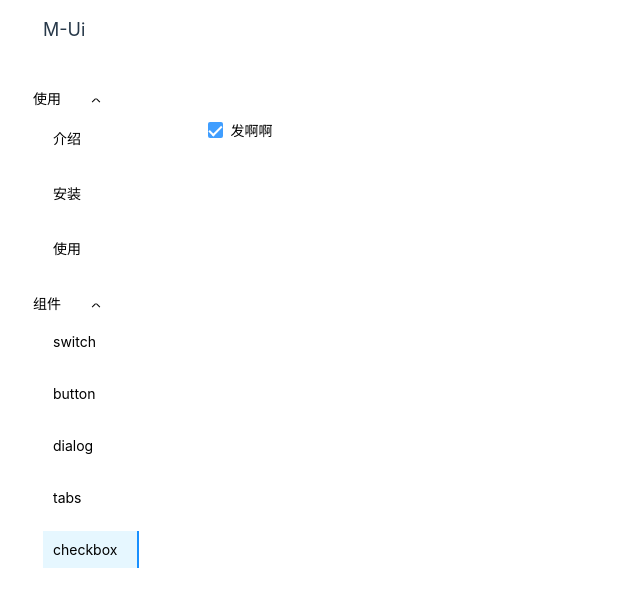
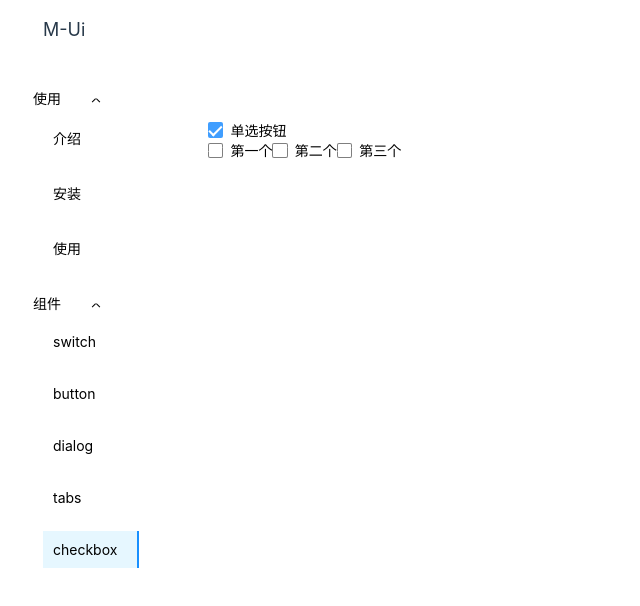
Before and after one commit to HW0001/Vue3-ui, a Vue app: page /doc/checkbox in a window 1280 px wide. Shown: the top 606 px of the page, without its empty margins (0-640 px from the left). Built offline with nearby package versions, Linux system fonts and the light colour scheme.

Commit message:
增加group组件

```diff
--- a/src/components/CheckBoxDemo.vue
+++ b/src/components/CheckBoxDemo.vue
@@ -1,17 +1,24 @@
 <template>
   <div>
-    <g-check-box v-model:checked="checked">发啊啊</g-check-box>
+    <g-check-box v-model:checked="checked">单选按钮</g-check-box>
+    <g-check-box-group :boxList="boxlist"></g-check-box-group>
   </div>
 </template>
 <script>
 import { ref } from "vue";
 import GCheckBox from "../lib/GCheckBox.vue";
+import GCheckBoxGroup from "../lib/GCheckBoxGroup.vue";
 export default {
   setup() {
     const checked = ref(true);
-    return { checked };
+    const boxlist = ref([
+      { text: "第一个", value: "1" },
+      { text: "第二个", value: "2" },
+      { text: "第三个", value: "3" },
+    ]);
+    return { checked, boxlist };
   },
-  components: { GCheckBox },
+  components: { GCheckBox, GCheckBoxGroup },
 };
 </script>
 <style lang="scss"></style>
--- a/src/lib/GCheckBox.vue
+++ b/src/lib/GCheckBox.vue
@@ -1,29 +1,32 @@
 <template>
   <label
     class="golu-checkbox"
-    :class="{ selected: checked && !disabled, disabled: disabled }"
+    :class="{ selected: isChecked, disabled: disabled }"
   >
     <input type="checkbox" @click="toggle" />
     <span><slot></slot></span>
   </label>
 </template>
 <script lang="ts">
-import { PropType, ref } from "vue";
+import { ref } from "vue";
 
 export default {
   props: {
     disabled: Boolean,
     checked: Boolean,
+    isGroup: Boolean,
   },
   setup(props, context) {
-    console.log(props.disabled);
+    const isChecked = ref(props.checked);
     const toggle = () => {
       if (!props.disabled) {
+        isChecked.value = !isChecked.value;
         context.emit("update:checked", !props.checked);
       }
     };
     return {
       toggle,
+      isChecked,
     };
   },
 };
--- /dev/null
+++ b/src/lib/GCheckBoxGroup.vue
@@ -0,0 +1,27 @@
+<template>
+  <div class="golu-gcheck-box-group">
+    <g-check-box v-for="item in boxList" :key="item.value" isGroup>{{
+      item.text
+    }}</g-check-box>
+  </div>
+</template>
+<script lang="ts">
+import { PropType, ref } from "vue";
+import GCheckBox from "./GCheckBox.vue";
+export default {
+  components: {
+    GCheckBox,
+  },
+  props: {
+    boxList: Array,
+  },
+  setup(props, context) {
+    return {};
+  },
+};
+</script>
+<style lang="scss">
+.golu-gcheck-box-group {
+  display: flex;
+}
+</style>
```
